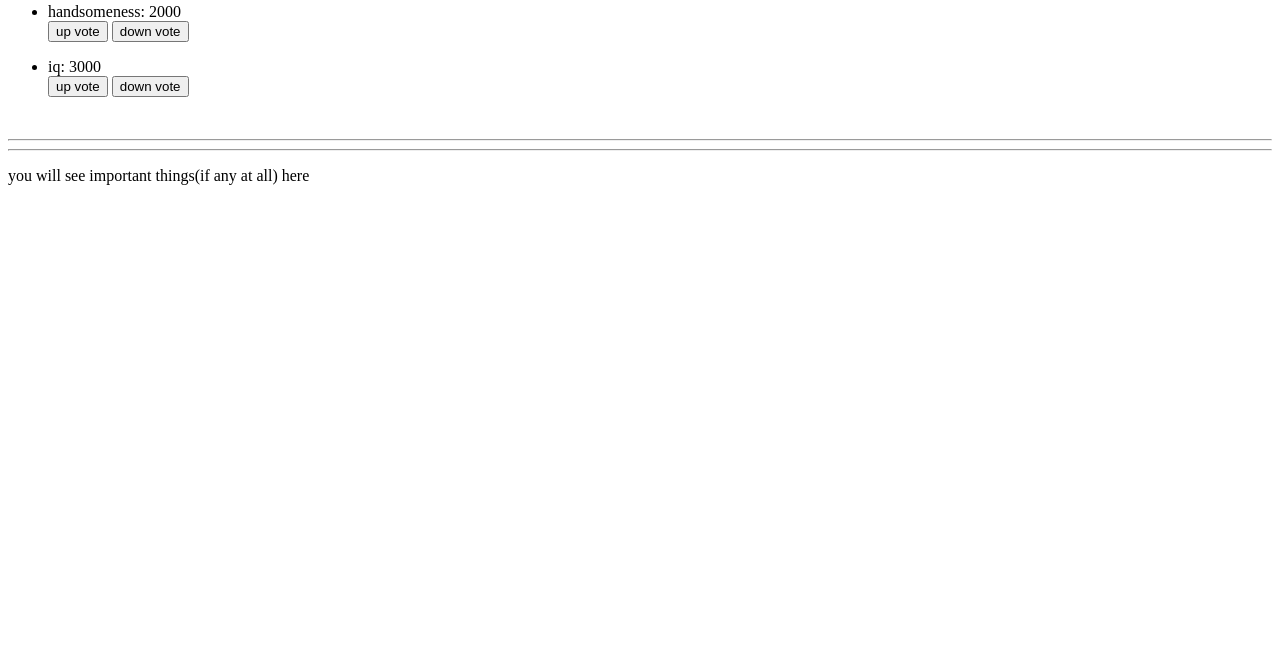
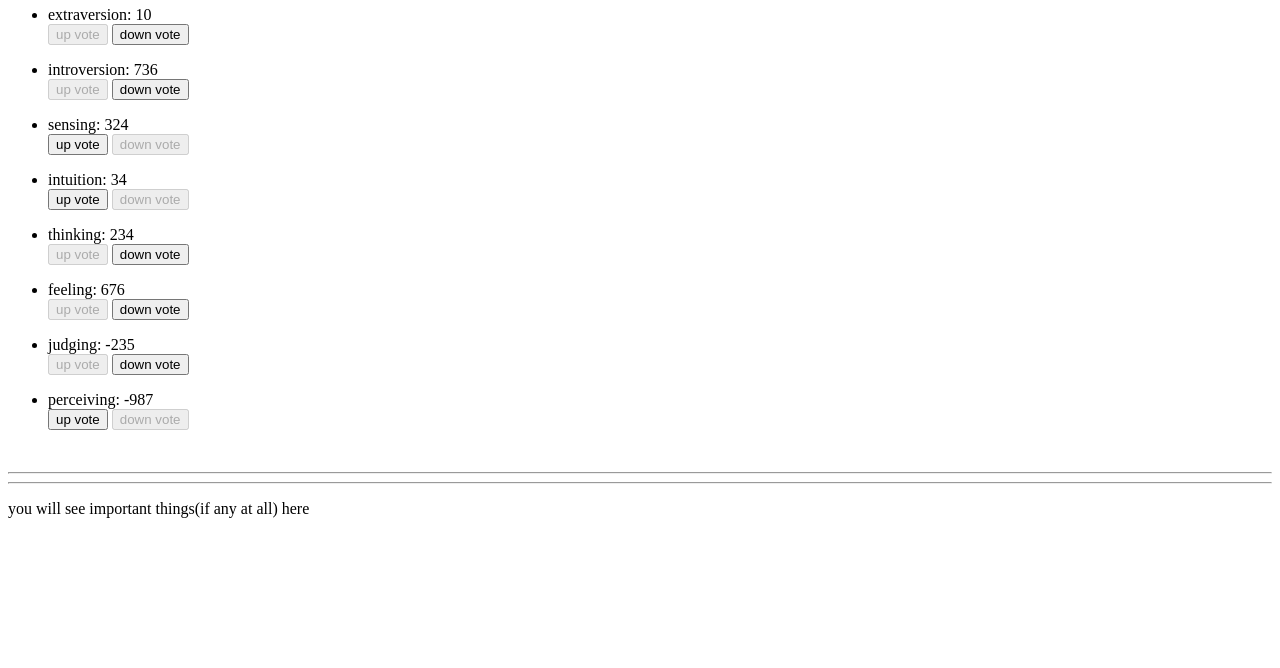
Before and after one commit to way0750/like, a website: page public/index.html at #!/profile in a window 1280 px wide. Shown: the part 132-800 px from the top of the page. Drawn offline with nearby package versions, Linux system fonts and the light colour scheme; some packages are replaced by stand-ins of ours.

Commit message:
refacotred the profil template to render 8 traits

```diff
--- a/public/app/controllers/profile.js
+++ b/public/app/controllers/profile.js
@@ -6,10 +6,53 @@
 
     $scope.targetUserId = sessionStorage.getItem('targetUserId');
     $scope.pubUserData = {
-      awesomeness: 1000,
-      handsomeness: 2000,
-      iq: 3000
+        userId: 1,
+        firstName: "Kyle",
+        lastName: "Cho",
+        traits: [
+          {
+            trait: "extraversion",
+            netVote: 10,
+            votingRecord: 'up'
+          },
+          {
+            trait: "introversion",
+            netVote: 736,
+            votingRecord: 'up'
+          },
+          {
+            trait: "sensing",
+            netVote: 324,
+            votingRecord: 'down'
+          },
+          {
+            trait: "intuition",
+            netVote: 34,
+            votingRecord: 'down'
+          },
+          {
+            trait: "thinking",
+            netVote: 234,
+            votingRecord: 'up'
+          },
+          {
+            trait: "feeling",
+            netVote: 676,
+            votingRecord: 'up'
+          },
+          {
+            trait: "judging",
+            netVote: -235,
+            votingRecord: 'up'
+          },
+          {
+            trait: "perceiving",
+            netVote: -987,
+            votingRecord: 'down'
+          }
+        ]
     };
+
     $scope.getUserData = function (userId) {
 
       return dataService.getUserData(userId)
@@ -27,16 +70,16 @@
       $location.path('/dashboard');
     };
 
-    $scope.sendVote = function (thumb) {
+    $scope.sendVote = function (voteArr) {
+      var data = {
+        userId: voteArr[0],
+        trait: voteArr[1],
+        vote: voteArr[2]
+      };
       return $http({
         method: 'POST',
-        url: '/api/vote/' + $scope.targetUserId,
-        data: {
-          id: $scope.targetUserId,
-          vote: thumb,
-          trait: 'nothing yet!'
-        }
-        // data: {id: number, vote: string, trait: string}
+        url: '/api/vote/' + data.userId,
+        data: data
       }).then(function (data) {
         $scope.data = data.data;
         return data.data;
--- a/public/app/templates/profile.html
+++ b/public/app/templates/profile.html
@@ -1,10 +1,9 @@
 <div>
-
-  <ul ng-repeat = "(trait, value) in pubUserData">
-    <li>{{trait}}: {{value}}</li>
-    <button class="up vote" ng-click="sendVote('up')">up vote</button>
-    <button class="down vote" ng-click="sendVote('down')">down vote</button>
+  <h1>{{pubUserData.users.firstName}} MartharFucking {{pubUserData.users.lastName}}</h1>
+  <ul ng-repeat = "trait in pubUserData.traits">
+    <li>{{trait.trait}}: {{trait.netVote}}</li>
+    <button class="up vote" ng-click="sendVote([pubUserData.userId, trait.trait, 'up'])" ng-disabled = "trait.votingRecord==='up'">up vote</button>
+    <button class="down vote" ng-click="sendVote([pubUserData.userId, trait.trait, 'down'])" ng-disabled = "trait.votingRecord==='down'">down vote</button>
   </ul>
 
-
 </div>
```
Also changed, not shown: test/client/profileSpec.js (+4 -4 lines).
